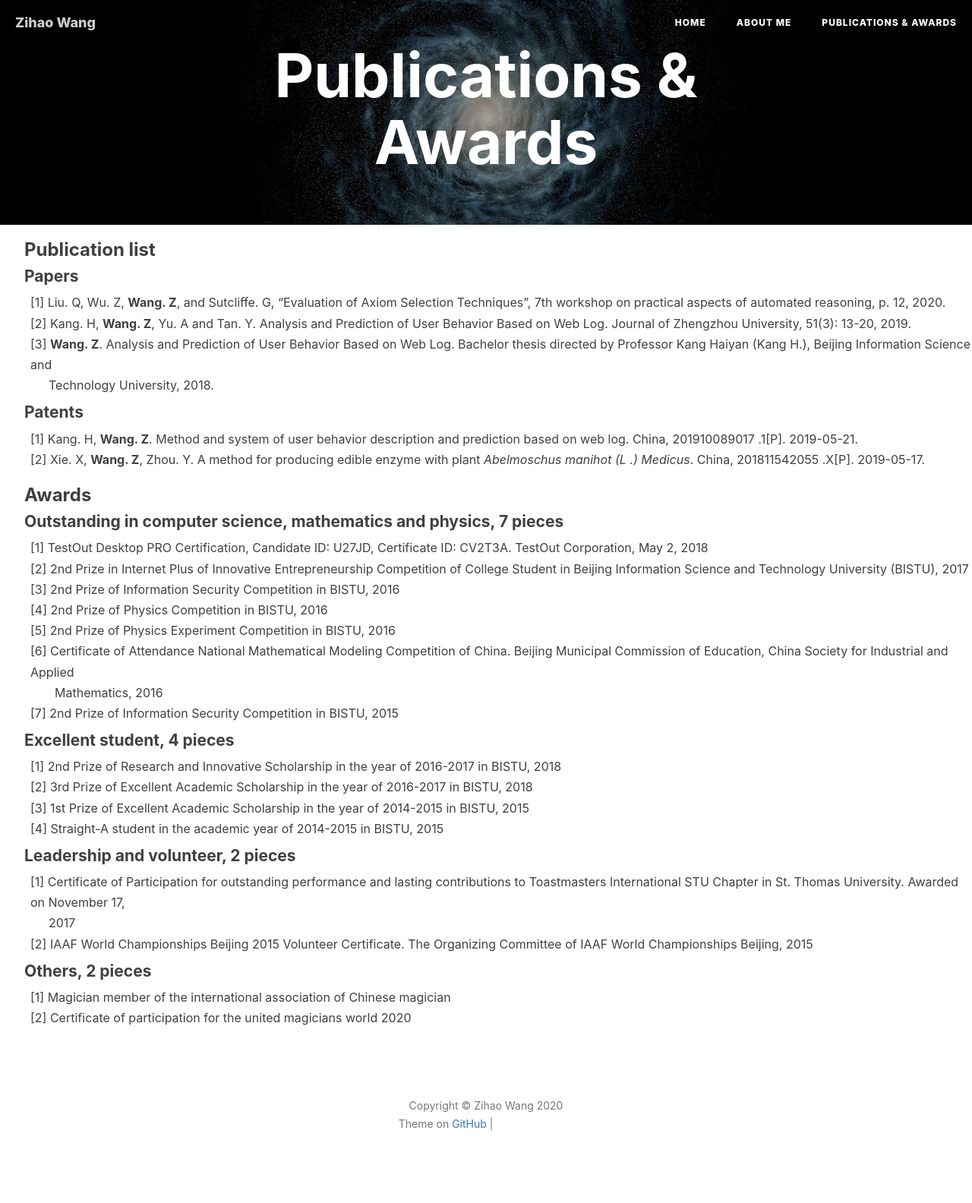
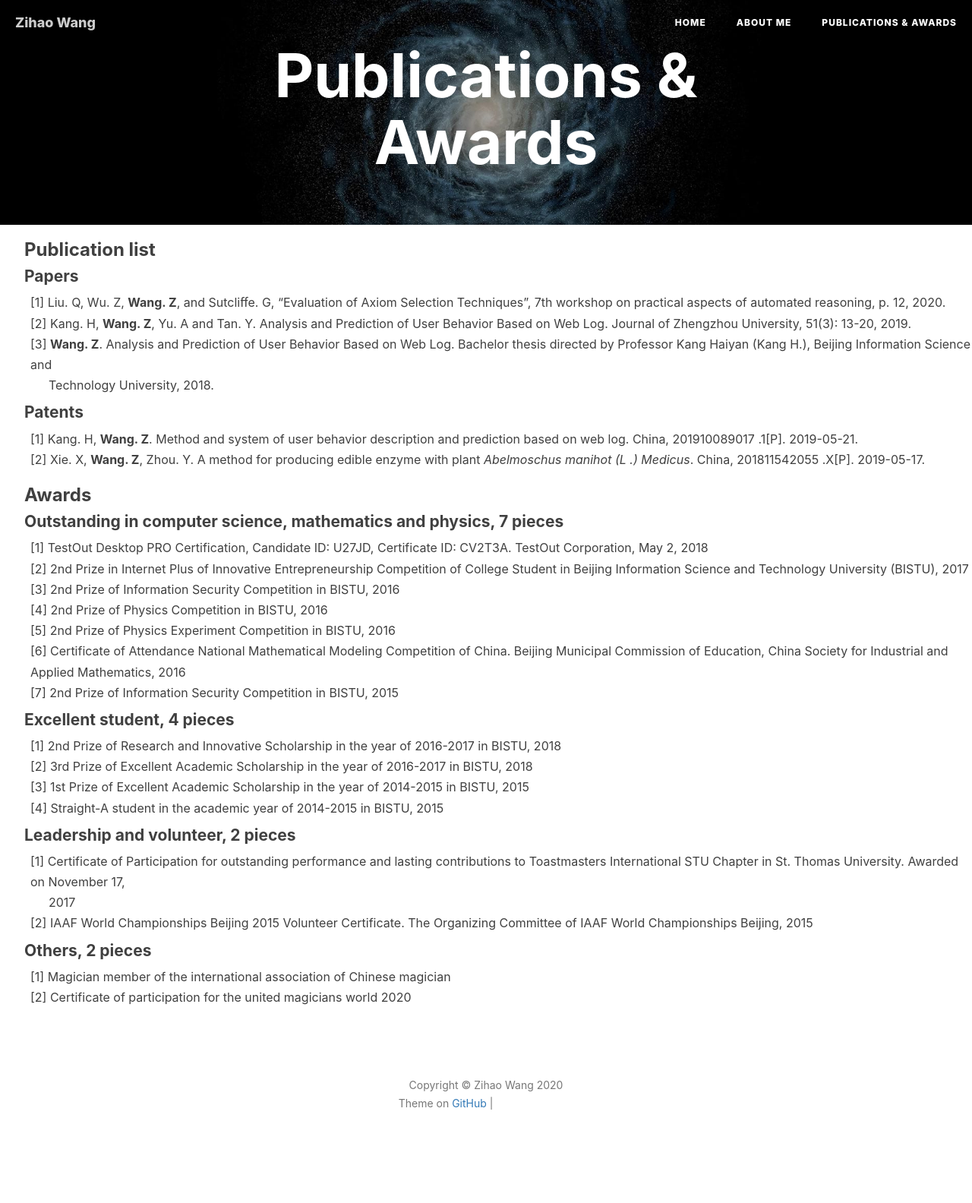
Before and after one commit to wangzh3/wangzh3.github.io, a Jekyll site: the page built from tags.html, in a window 1280 px wide. Shown: the whole page at 76% size. Built offline with Jekyll 4.4.1, drawn with Linux system fonts in a browser that asks for light colours; nearby versions of some CDN libraries; comment, search, counter and statistics services are not loaded; after the commit the page ends 1557 px from its top, so only the background shows below that; grey boxes are pictures that could not be loaded.

Commit message:
Update tags.html

```diff
--- a/tags.html
+++ b/tags.html
@@ -41,7 +41,7 @@ header-img: "img/post-bg-desk.jpg"
         <li>[4]	2nd Prize of Physics Competition in BISTU, 2016</li>
         <li>[5]	2nd Prize of Physics Experiment Competition in BISTU, 2016</li>
         <li>[6]	Certificate of Attendance National Mathematical Modeling Competition of China. Beijing Municipal Commission of Education, China Society for Industrial and Applied
-        <span style="display:block;text-indent:2em;">Mathematics, 2016</span></li>
+        <span style="text-indent:2em;">Mathematics, 2016</span></li>
         <li>[7]	2nd Prize of Information Security Competition in BISTU, 2015</li>
     </ul>
 
```
